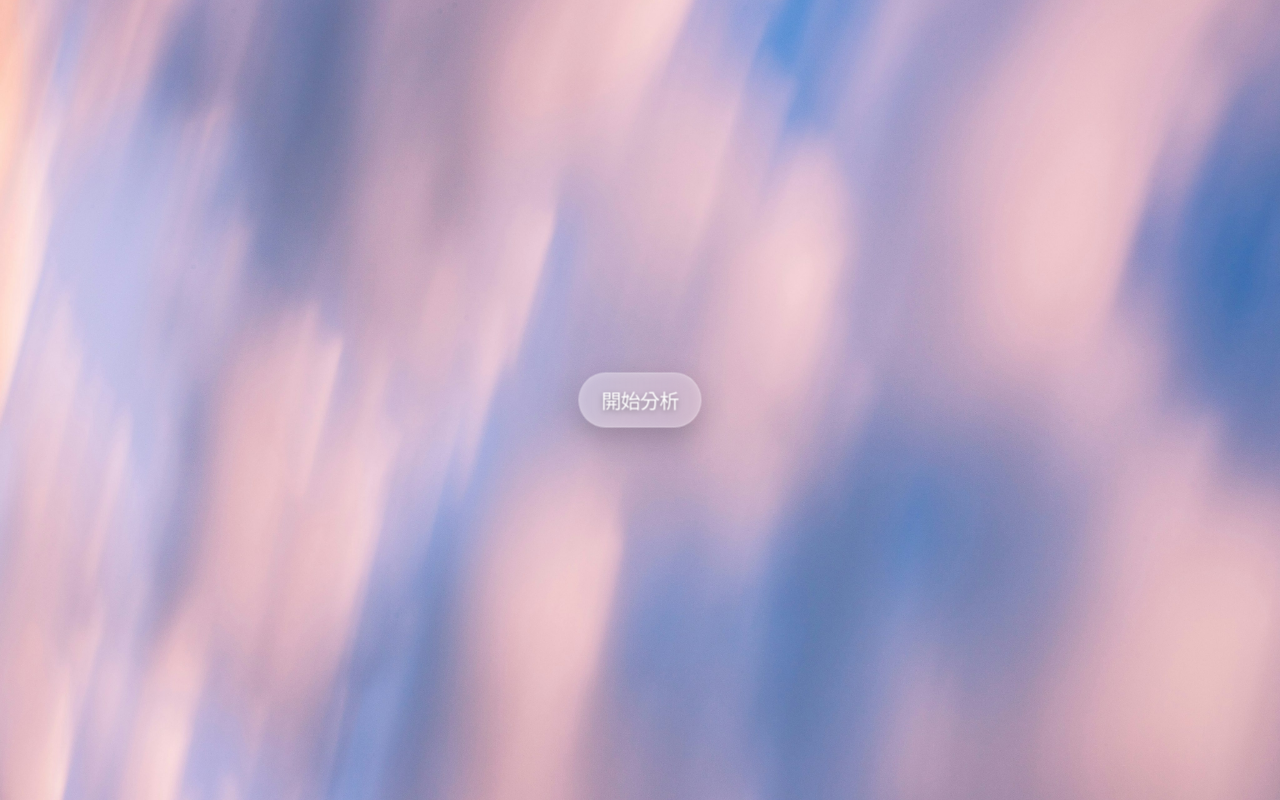
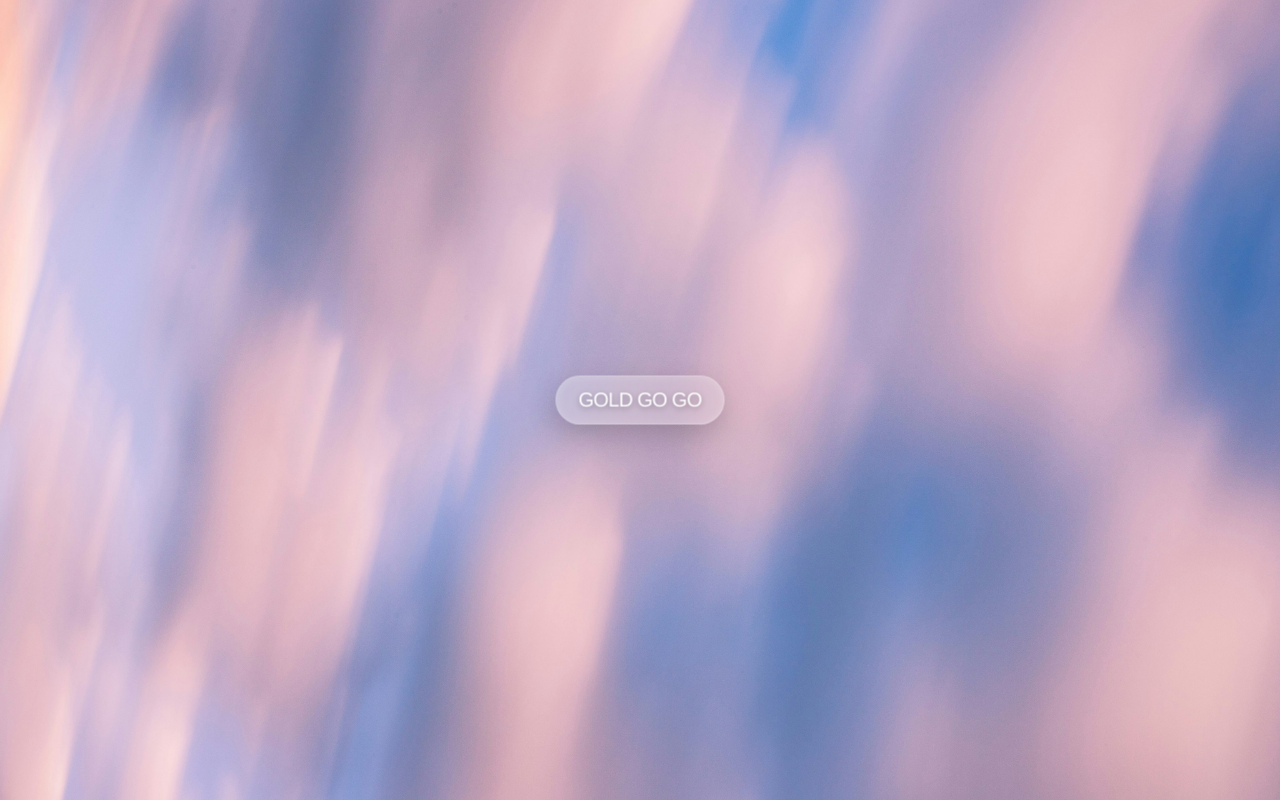
Before and after one commit to yanting20050326-debug/gold-etf-research, a plain HTML site: page static/cover.html in a window 1280 px wide. Drawn offline with Linux system fonts and the light colour scheme.

Commit message:
docs(gold-research): update cover button text to "GOLD GO GO"

```diff
--- a/static/cover.html
+++ b/static/cover.html
@@ -134,7 +134,7 @@
   <a class="enter-button" id="enterButton" href="dashboard.html">
     <div class="enter-button-glow"></div>
     <span class="cursor-ring" id="cursorRing"></span>
-    <span class="enter-button-text">開始分析</span>
+    <span class="enter-button-text">GOLD GO GO</span>
   </a>
 </div>
 <script>
```
